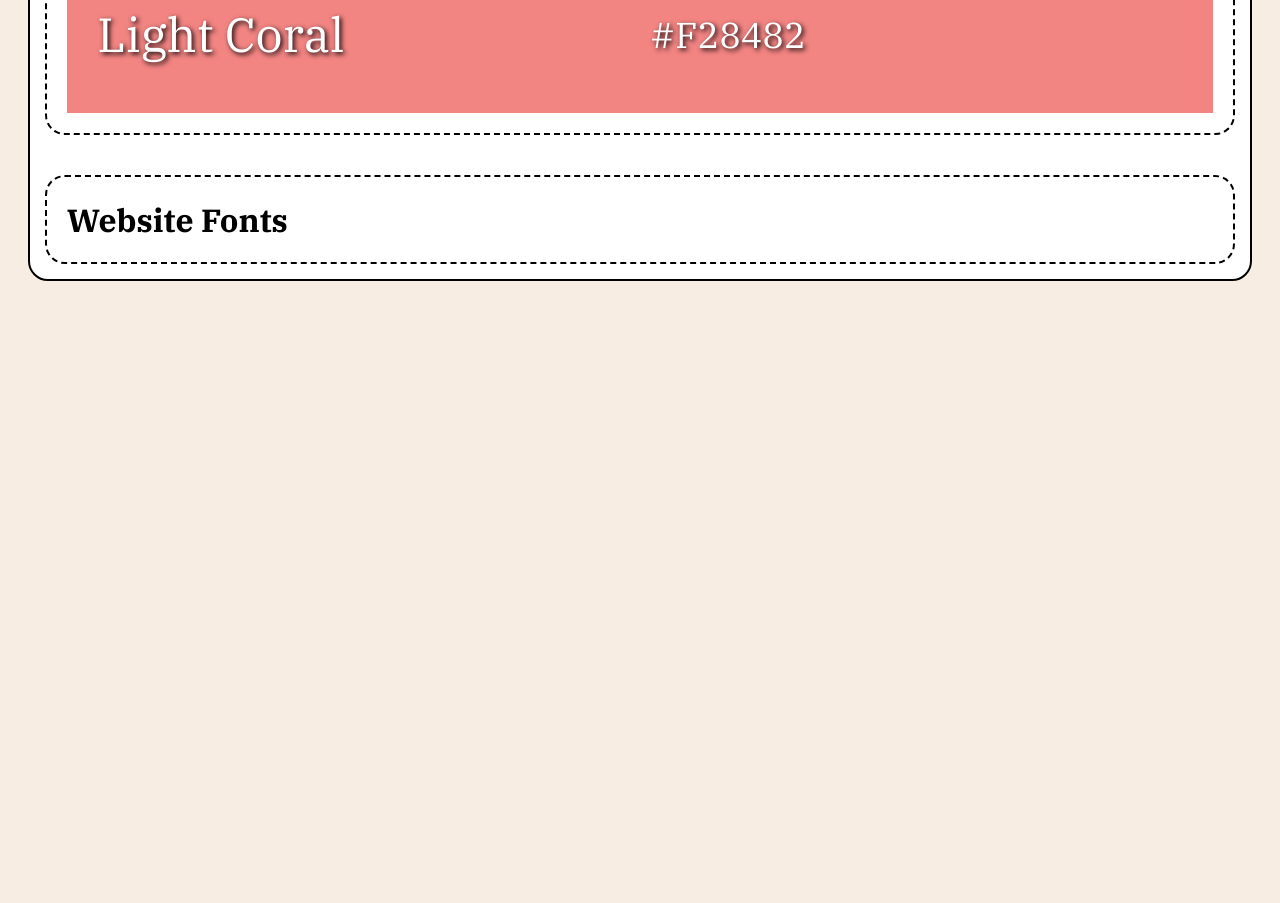
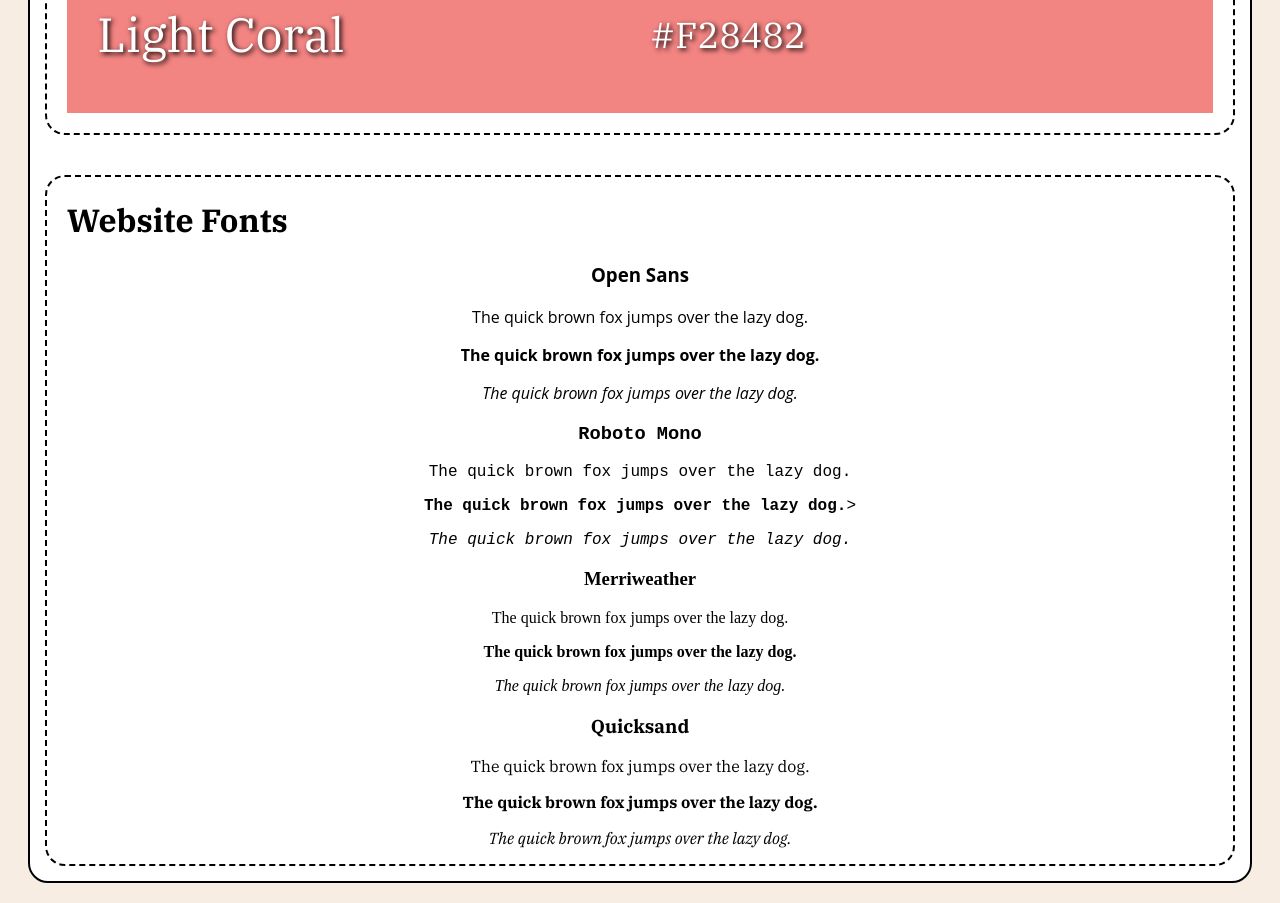
Before and after one commit to AdelineSey/website-design-system, a plain HTML site: page index.html in a window 1280 px wide. Shown: the part 963-1866 px from the top of the page. Before the commit the page ends 1264 px from the top, so only its background shows below. Drawn offline with Linux system fonts and the light colour scheme.

Commit message:
Set up html and bare bones css for font section.

```diff
--- a/index.html
+++ b/index.html
@@ -39,29 +39,29 @@
             </div>
             <div class="font">
                 <h1>Website Fonts</h1>
-                <div id="">
-                    <h3></h3>
-                    <p class="p3"></p>
-                    <p class="p4"></p>
-                    <p class="p5"></p>
+                <div id="open-sans">
+                    <h3>Open Sans</h3>
+                    <p class="p3">The quick brown fox jumps over the lazy dog.</p>
+                    <p class="p4"><strong>The quick brown fox jumps over the lazy dog.</strong></p>
+                    <p class="p5"><em>The quick brown fox jumps over the lazy dog.</em></p>
                 </div>
-                <div id="">
-                    <h3></h3>
-                    <p class="p3"></p>
-                    <p class="p4"></p>
-                    <p class="p5"></p>
+                <div id="roboto-mono">
+                    <h3>Roboto Mono</h3>
+                    <p class="p3">The quick brown fox jumps over the lazy dog.</p>
+                    <p class="p4"><strong>The quick brown fox jumps over the lazy dog.</strong>></p>
+                    <p class="p5"><em>The quick brown fox jumps over the lazy dog.</em></p>
                 </div>
-                <div id="">
-                    <h3></h3>
-                    <p class="p3"></p>
-                    <p class="p4"></p>
-                    <p class="p5"></p>
+                <div id="merriweather">
+                    <h3>Merriweather</h3>
+                    <p class="p3">The quick brown fox jumps over the lazy dog.</p>
+                    <p class="p4"><strong>The quick brown fox jumps over the lazy dog.</strong></p>
+                    <p class="p5"><em>The quick brown fox jumps over the lazy dog.</em></p>
                 </div>
-                <div id="">
-                    <h3></h3>
-                    <p class="p3"></p>
-                    <p class="p4"></p>
-                    <p class="p5"></p>
+                <div id="quicksand">
+                    <h3>Quicksand</h3>
+                    <p class="p3">The quick brown fox jumps over the lazy dog.</p>
+                    <p class="p4"><strong>The quick brown fox jumps over the lazy dog.</strong></p>
+                    <p class="p5"><em>The quick brown fox jumps over the lazy dog.</em></p>
                 </div>
             </div>
         </main>
--- a/styles.css
+++ b/styles.css
@@ -130,3 +130,19 @@ main {
     justify-self: left;
     margin-left: 20px;
 }
+
+#open-sans {
+    font-family: "Open Sans", sans-serif;
+}
+
+#roboto-mono {
+    font-family: "Roboto Mono", monospace;
+}
+
+#merriweather {
+    font-family: "Merriweather", serif;
+}
+
+#quixcksand {
+    font-family: "Quicksand", sans-serif;
+}
```
